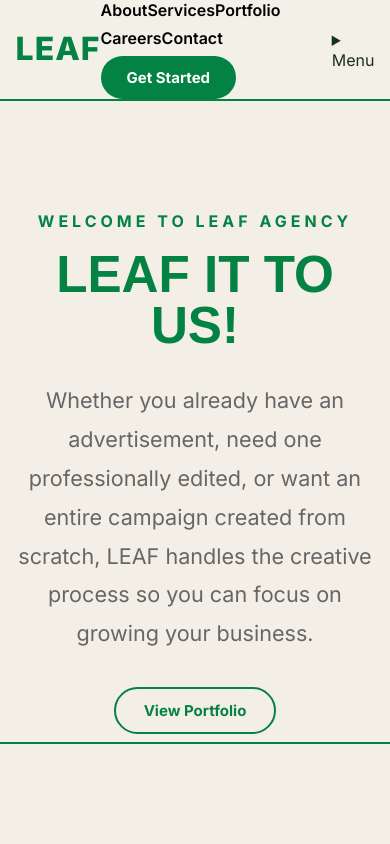
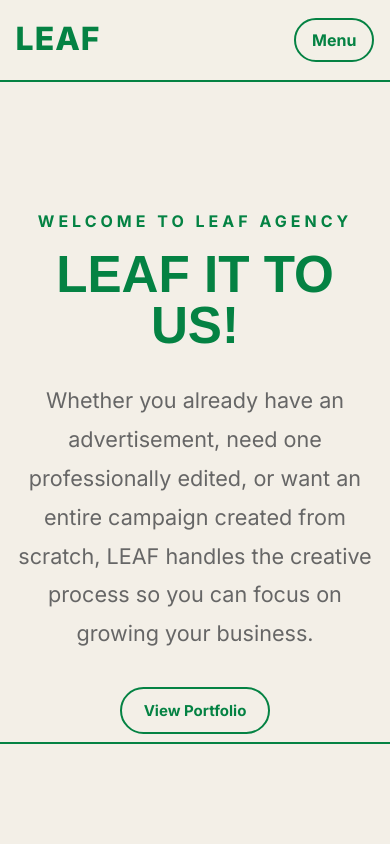
Before and after one commit to TheLeafAgency/The-LEAF-Agency, a Next.js app: page / in a window 390 px wide. Shown: the top 844 px of the page. Built offline with nearby package versions, Linux system fonts and the light colour scheme.

Commit message:
Polish responsive mobile layout

```diff
--- a/app/globals.css
+++ b/app/globals.css
@@ -401,3 +401,144 @@ section { width: 100%; }
     transform-origin: center top;
   }
 }
+
+
+/* Responsive site navigation */
+.desktop-nav {
+  display: flex;
+  gap: 42px;
+  align-items: center;
+}
+
+.mobile-nav {
+  display: none;
+  position: relative;
+}
+
+.mobile-nav summary {
+  list-style: none;
+  cursor: pointer;
+  padding: 10px 16px;
+  border: 2px solid var(--leaf-eden-green);
+  border-radius: 999px;
+  color: var(--leaf-eden-green);
+  font-weight: 700;
+}
+
+.mobile-nav summary::-webkit-details-marker {
+  display: none;
+}
+
+.mobile-nav-menu {
+  position: absolute;
+  top: calc(100% + 12px);
+  right: 0;
+  min-width: 190px;
+  padding: 12px;
+  display: grid;
+  gap: 4px;
+  background: var(--leaf-white-dove);
+  border: 2px solid var(--leaf-green-light);
+  border-radius: 18px;
+  box-shadow: 0 16px 34px rgba(22,59,39,.14);
+}
+
+.mobile-nav-menu a {
+  display: block;
+  padding: 12px 14px;
+  border-radius: 10px;
+  font-weight: 700;
+  color: var(--leaf-text);
+}
+
+.mobile-nav-menu a:hover {
+  background: rgba(4,130,67,.08);
+  color: var(--leaf-eden-green);
+}
+
+.mobile-nav-menu .mobile-nav-cta {
+  margin-top: 6px;
+  text-align: center;
+  background: var(--leaf-eden-green);
+  color: white;
+}
+
+.service-detail-card,
+.service-option-card {
+  min-width: 0;
+}
+
+.contact-email-button {
+  max-width: 100%;
+  overflow-wrap: anywhere;
+  word-break: break-word;
+}
+
+@media (max-width: 900px) {
+  .desktop-nav {
+    display: none;
+  }
+
+  .mobile-nav {
+    display: block;
+  }
+
+  .service-detail-card {
+    min-height: 190px !important;
+  }
+}
+
+@media (max-width: 700px) {
+  .container {
+    width: min(92%, 560px);
+  }
+
+  .leaf-botanical-svg {
+    transform: scale(.72);
+  }
+
+  .service-detail-card {
+    padding: 32px 24px;
+  }
+
+  .service-option-card {
+    padding: 32px 24px;
+  }
+
+  .service-option-card .service-description {
+    max-width: 100%;
+  }
+
+  .hero-portfolio-button {
+    max-width: calc(100% - 40px);
+  }
+
+  #contact .contact-email-button {
+    width: 100%;
+    max-width: 360px;
+  }
+
+  #contact {
+    padding-left: 0;
+    padding-right: 0;
+  }
+}
+
+@media (max-width: 600px) {
+  .mobile-nav-menu {
+    right: -4px;
+  }
+
+  .service-detail-card {
+    min-height: 0 !important;
+  }
+
+  .service-detail-card h3 {
+    font-size: 1.35rem !important;
+  }
+
+  .hero-portfolio-button {
+    padding-left: 22px !important;
+    padding-right: 22px !important;
+  }
+}
```
